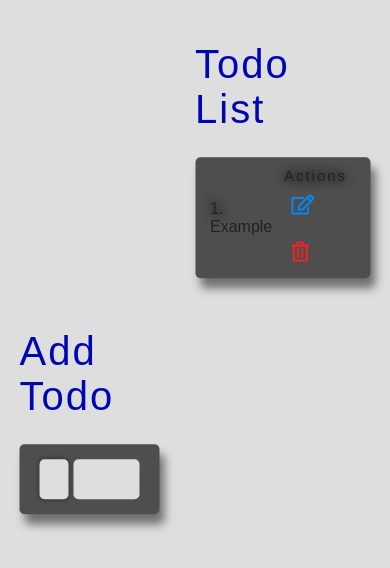
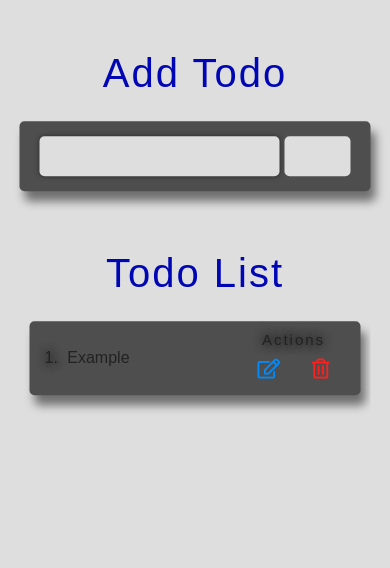
Before and after one commit to JuanWebDeveloper/TodoApp-useReducer, a React (Create React App) app: page / in a window 390 px wide. Shown: the top 568 px of the page. Built offline with nearby package versions, Linux system fonts and the light colour scheme.

Commit message:
The application was adapted to mobile devices

```diff
--- a/src/styles/default.css
+++ b/src/styles/default.css
@@ -28,6 +28,15 @@
 	outline: none;
 }
 
+*::-webkit-scrollbar {
+	width: 5px;
+}
+
+*::-webkit-scrollbar-thumb {
+	background: var(--bg-color-secondary);
+	border-radius: 15px;
+}
+
 body {
 	background: var(--bg-color);
 	color: var(--text-color);
@@ -40,6 +49,7 @@ h2 {
 	font-size: 40px;
 	font-weight: 500;
 	letter-spacing: 2px;
+	text-align: center;
 	margin: 0;
 }
 
--- a/src/styles/todoAdd.css
+++ b/src/styles/todoAdd.css
@@ -49,3 +49,10 @@
 	letter-spacing: 1px;
 	padding: 0 15px;
 }
+
+@media screen and (max-width: 980px) {
+	.form-container {
+		width: 100%;
+		margin-bottom: 50px;
+	}
+}
--- a/src/styles/todoList.css
+++ b/src/styles/todoList.css
@@ -2,6 +2,10 @@
 .todo-list_container {
 	position: relative;
 	width: 50%;
+	height: 100%;
+	overflow: scroll;
+	overflow-x: hidden;
+	padding: 0 10px;
 }
 
 .todo-list_container ul {
@@ -70,3 +74,16 @@
 .todo-list_container ul .action-buttons button.delete:hover {
 	text-shadow: 0 0 10px #ff1f1f80, 0 0 10px #ff1f1f80;
 }
+
+@media screen and (max-width: 980px) {
+	.todo-list_container {
+		width: 100%;
+		height: 80%;
+	}
+}
+
+@media screen and (max-width: 600px) {
+	.todo-list_container {
+		height: 70%;
+	}
+}
```
